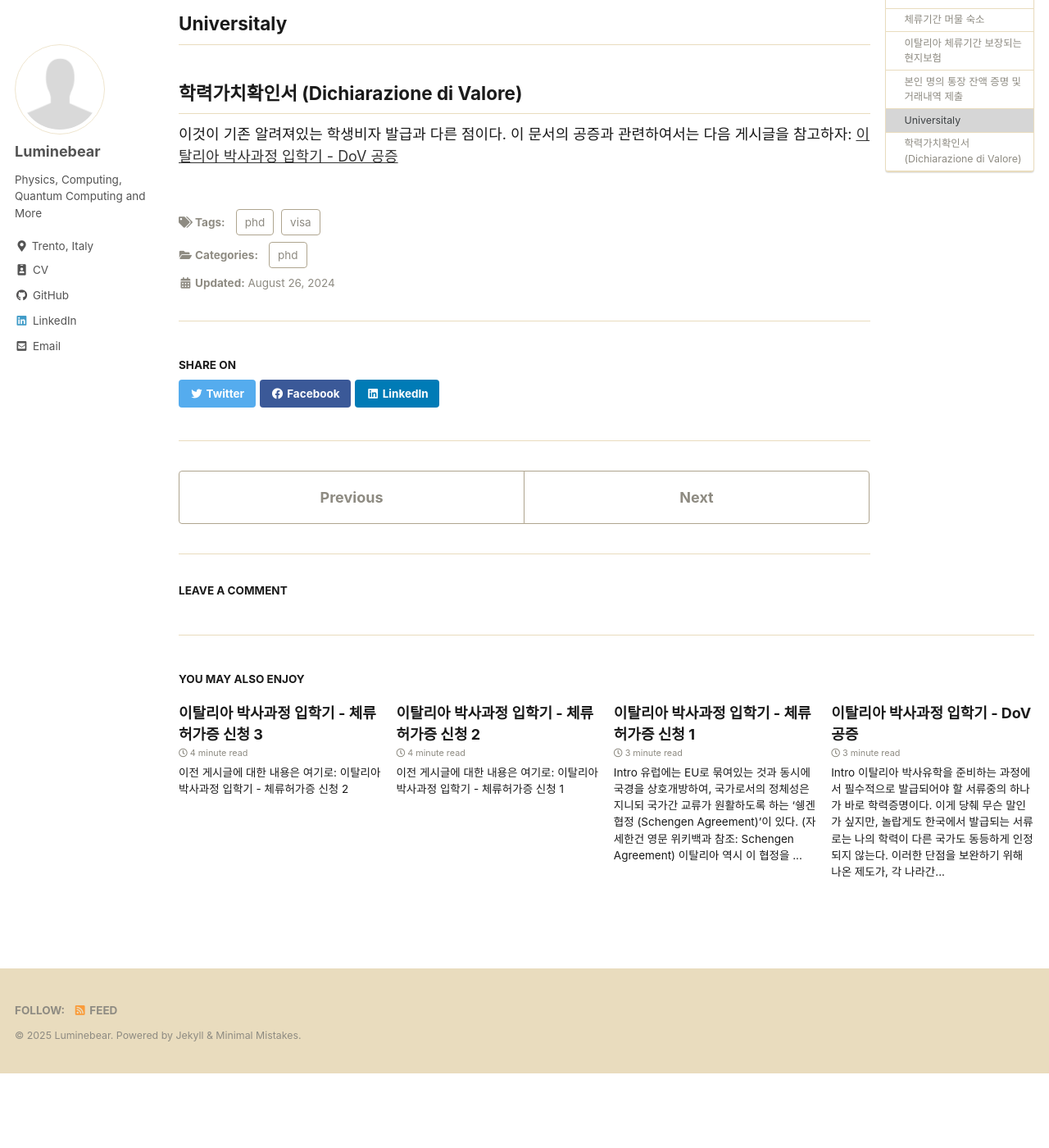
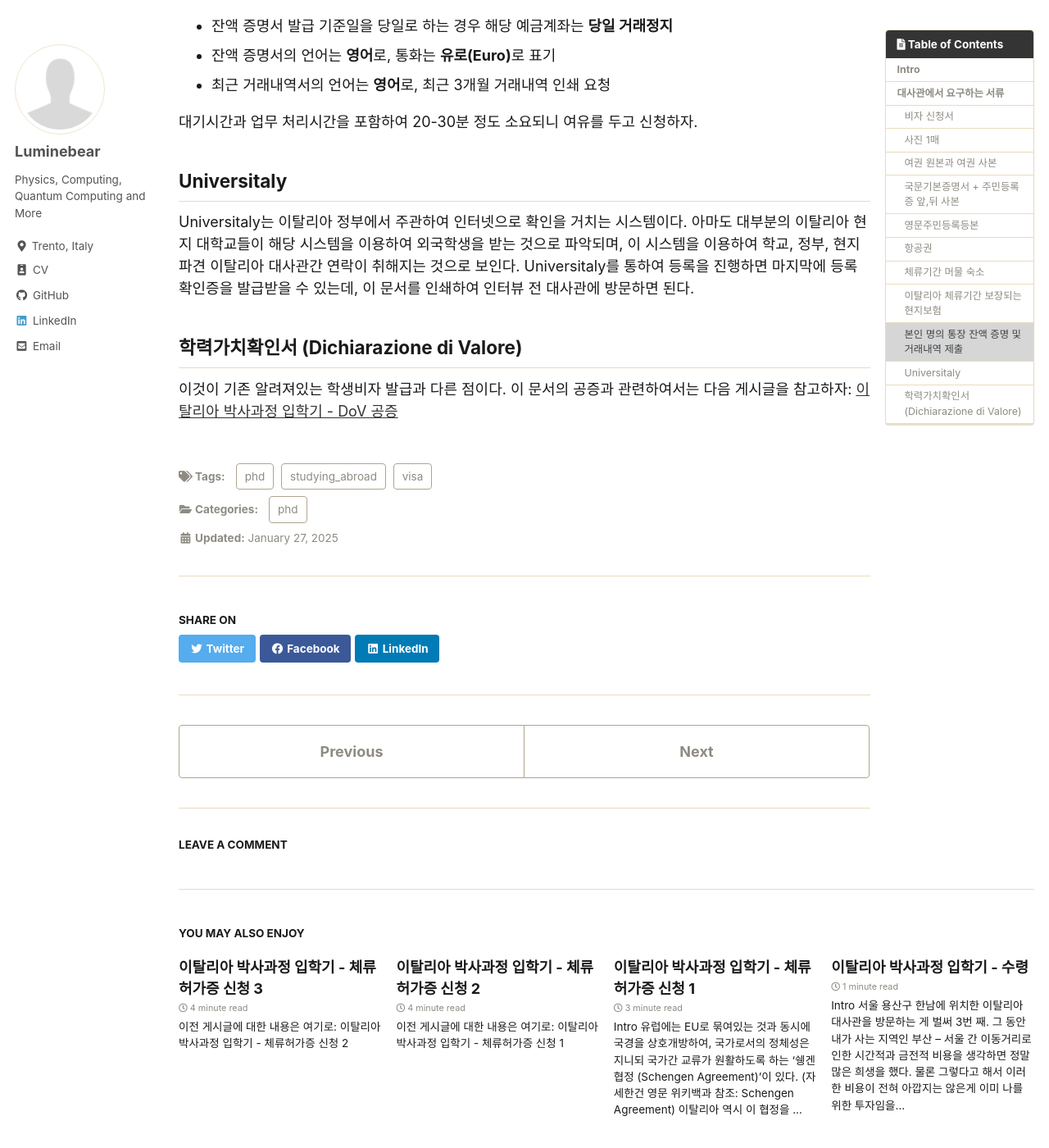
Before and after one commit to Luminebear/Luminebear.github.io, a Jekyll site: the page built from _posts/2024-08-26-italyvisa-pre1.md, in a window 1280 px wide and 1400 px high, scrolled down 4271 px. Shown: the whole window at 82% size. Built offline with Jekyll 4.4.1, drawn with Linux system fonts in a browser that asks for light colours; cached includes are drawn as plain includes; some web fonts are replaced; comment, search, counter and statistics services are not loaded; a style sheet for code colours, icons or effects is not loaded; before the commit the page ends 5580 px from its top, so only the background shows below that; some of the changed text lies outside the part shown.

Commit message:
Update post about pre-phd

```diff
--- a/_posts/2024-08-26-italyvisa-pre1.md
+++ b/_posts/2024-08-26-italyvisa-pre1.md
@@ -1,7 +1,8 @@
 ---
 title: "이탈리아 박사과정 입학기 - 비자"
-tags: [phd, visa]
+tags: [phd, visa, studying_abroad]
 categories: phd
+last_modified_at: 2025-01-27
 mathjax: false
 toc: true
 toc_label: Table of Contents
@@ -71,6 +72,9 @@
 5. "비자" 페이지 접속후 다시 오른쪽 메뉴에서 "비자 종류 별 구비 서류 (한국어, 영어 병기)" 선택
 6. 본문 여러 문서 중 "CHECKLIST FOR PRE-ENROLLMENT VISA 가입학비자" 선택
 
+비자 신청서는 따로 설명할 필요 없이 친절하게 어떤내용을 기입하면 될지 안내되어 있다.
+차근차근 천천히, 오탈자가 발생하지 않도록 주의하며 작성해나가자.
+
 ## 사진 1매
 비자 신청서에 첨부할 사진 1매가 있으면 된다. 본 사진은 추후 비자발급으로 여권에 부착되는 사진으로 활용된다.
 
@@ -96,6 +100,11 @@
 +참고: 편도항공권의 경우 왕복항공권 가격의 1/2이 아닌 그 보다 비싼경우가 허다하므로 비용을 잘 잡도록 하자. 나의 경우 한화 기준 120만원이 필요했다.
 
 ## 체류기간 머물 숙소
+비록 나는 학교에서 제공하는 기숙사에 머물 예정이긴 했으나, 비자를 발급받기 위해 방문하기 전 시점 아무것도 확정된게 없었다.
+(지금와서 돌아보건데 기숙사측에 연락이라도 해볼 걸 그랬다.)
+따라서 나는 임시로 한 달간 머물 숙소를 결제했다.
+결제금액이 상당한 편이라 되도록 많은 금액이 바로 빠져나가지 않도록 신용카드를 사용하는 것도 방법.
+물론 인터뷰 및 비자 발급 이후 숙소는 모두 취소하고 기숙사에 머물기 전까지 숙소는 따로 잡아서 해결.
 
 ## 이탈리아 체류기간 보장되는 현지보험
 깔끔하게 WAI에서 1년 보험 가입하자.
@@ -118,6 +127,10 @@
 대기시간과 업무 처리시간을 포함하여 20-30분 정도 소요되니 여유를 두고 신청하자.
 
 ## Universitaly
+Universitaly는 이탈리아 정부에서 주관하여 인터넷으로 확인을 거치는 시스템이다.
+아마도 대부분의 이탈리아 현지 대학교들이 해당 시스템을 이용하여 외국학생을 받는 것으로 파악되며,
+이 시스템을 이용하여 학교, 정부, 현지 파견 이탈리아 대사관간 연락이 취해지는 것으로 보인다.
+Universitaly를 통하여 등록을 진행하면 마지막에 등록확인증을 발급받을 수 있는데, 이 문서를 인쇄하여 인터뷰 전 대사관에 방문하면 된다.
 
 ## 학력가치확인서 (Dichiarazione di Valore)
 이것이 기존 알려져있는 학생비자 발급과 다른 점이다. 이 문서의 공증과 관련하여서는 다음 게시글을 참고하자: [이탈리아 박사과정 입학기 - DoV 공증](/phd/italyvisa-pre2)
--- a/_posts/2024-10-09-italyvisa-final.md
+++ b/_posts/2024-10-09-italyvisa-final.md
@@ -1,10 +1,10 @@
 ---
 title: "이탈리아 박사과정 입학기 - 수령"
-tags: [phd, visa, DoV]
+tags: [phd, visa, DoV, studying_abroad]
 categories: phd
 mathjax: false
 comments: true
-published: false
+published: true
 ---
 
 # Intro
@@ -12,5 +12,40 @@
 그 동안 내가 사는 지역인 부산 -- 서울 간 이동거리로 인한 시간적과 금전적 비용을 생각하면 정말 많은 희생을 했다.
 물론 그렇다고 해서 이러한 비용이 전혀 아깝지는 않은게 이미 나를 위한 투자임을 알고 있었으며 무엇보다도 사전에 경험하였던 이탈리아의 추억에 되짚어 나의 박사생활과 함께 시작할 수 있다는 것에 대한 기대감이 컸다.
 
-본론으로 돌아가서, 대사관에서 안내해준대로 2024년 10월 9일 비자와 DoV 수령을 위해 재방문 하였다.
-발급된 비자의 수령과 공증 수령은
+본론으로 돌아가서, 대사관에서 안내해준대로 나는 2024년 10월 9일 비자와 DoV 수령을 위해 재방문 하였다.
+
+참고로 대사관 주소는 여기.
+
+<iframe
+    src="https://www.google.com/maps/embed?pb=!1m18!1m12!1m3!1d3963.1273408397064!2d126.99946159330716!3d37.53718941616948!2m3!1f0!2f0!3f0!3m2!1i1024!2i768!4f13.1!3m3!1m2!1s0x357ca3bb3402e137%3A0xb754ef7b270d09d9!2sEmbassy%20of%20Italy!5e0!3m2!1sen!2sit!4v1738007747624!5m2!1sen!2sit"
+    width="600"
+    height="450"
+    style="border:0;"
+    allowfullscreen=""
+    loading="lazy"
+    referrerpolicy="no-referrer-when-downgrade">
+</iframe>
+
+# 대사관 재방문, 그리고 비용
+발급된 비자의 수령과 공증 수령은 **화요일과 목요일**에 이루어지고 있었다.
+방문 전 나는 비자 및 공증 업무시 안내된 필요한 비용과 출입에 필요한 신분증을 챙겨 방문했다.
+비자 발급 및 공증업무를 볼 때와 달리, 대사관 대문에 안내되어 있는 대로, 안에서 경비 업무를 보고 계신분이 연결된 초인종을 통하여 순차적으로 몇 명씩 출입하라는 안내에 따라 수령이 진행되고 있었다.
+아무래도 대사관 내부가 좁은 편이기도 하고 원활한 수령업무 진행을 위해 그렇게 하는 것 같다.
+
+이전 방문때와 마찬가지로 모든 전자기기 및 짐은 보관함에 넣은 채, 비자 수령 및 공증 업무 수수료를 지불하고자 현금만 챙겨서 출입했다.
+나는 비교적 끝순서에 들어갔던 지라 먼저 출입하신 분의 업무가 끝날 때까지 소파에 앉아 대기했다.
+(참고로 방문할 때 마다 느낀건데 이 소파 정말 푹신함 ㅋㅋㅋ)
+
+몇 분 대기하다 보니 직원분이 창구에서 방문객을 불러 창구앞에 갔다.
+나는 내 이름과 방문 목적을 설명했고, 이후 대사관 직원분이 서류를 뒤적거리더니 내 여권과 DoV 공증서류 (DoV, 석사과정의 이탈리아어 번역문, 석사과정의 영어본, 석사과정의 한국어본 포함), 그리고 Universitaly에서 인쇄하여 제출했던 서류(!)를 받았다.
+대사관 직원분은 모든 서류를 주며 간략하게 입국이후 해야할 절차에 대하여 안내를 해주었고, 특히 체류허가 신청시 학교입학을 증명해야 하기때문에 제출한 Universitaly 서류를 챙겨라고 안내받았다.
+Universitaly 서류는 대사관에서 인증하는 스티커 및 도장이 날인되어 있었다.
+
+참고로 비용은? 놀랍게도 **0원!** 대사관에서 따로 요금결제는 요청하지 않았고, 모든 서류를 지참하여 이탈리아 출국 전 필요한 공무적 일은 모두 끝!
+
+# 그래서 소요된 기간은?
+1. 2024년 8월: 비자 인터뷰
+2. 2024년 9월: 공증 업무차 방문
+3. 2024년 10월: 비자와 공증 수령
+
+참고로 7월 초에 합격 통지를 받고나서 **7월 내내 인터뷰가 가능한 타임슬롯을 매번 확인**하였음과 동시에 DoV라는 것을 처음 인지하여 일을 처리했다.
```
Also changed, not shown: other parts of _posts/2024-08-26-italyvisa-pre1.md (+1 -1 lines), _posts/2024-09-14-italyvisa-pre2.md (+1 -1 lines).
